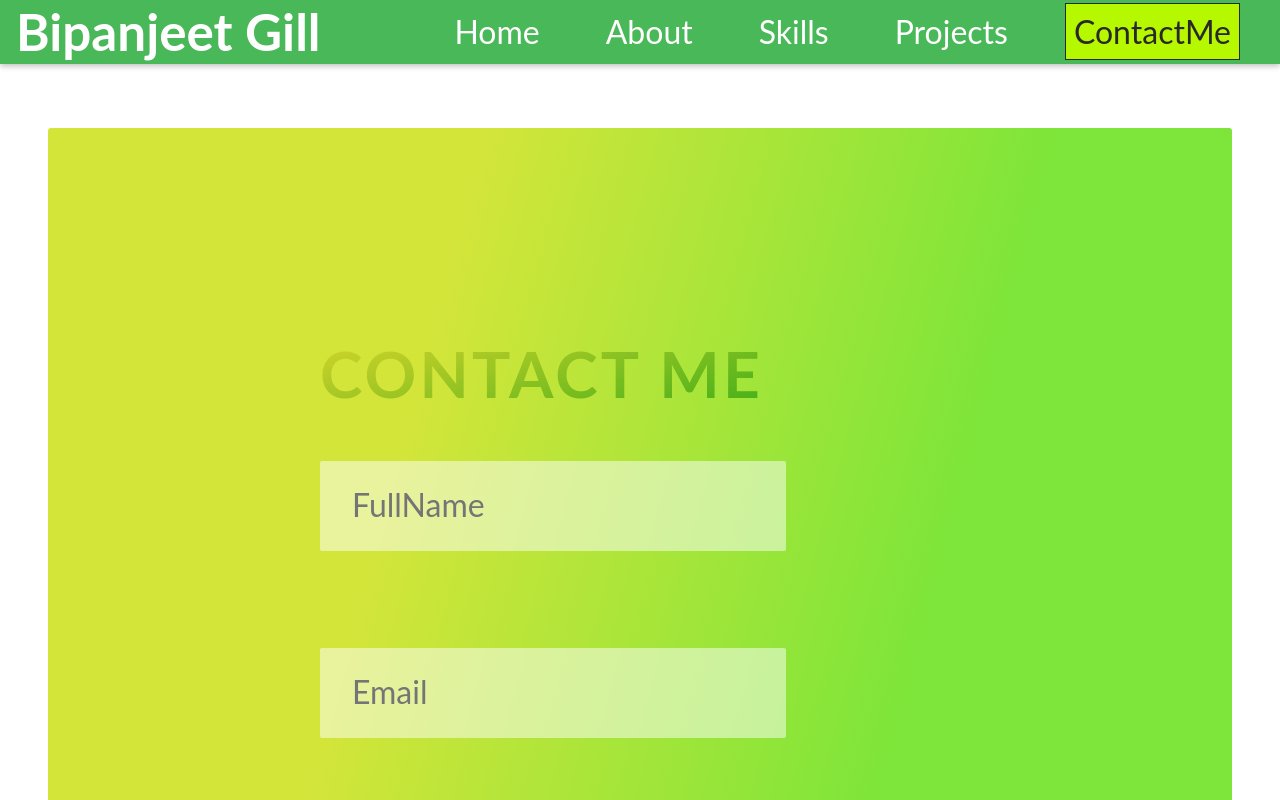
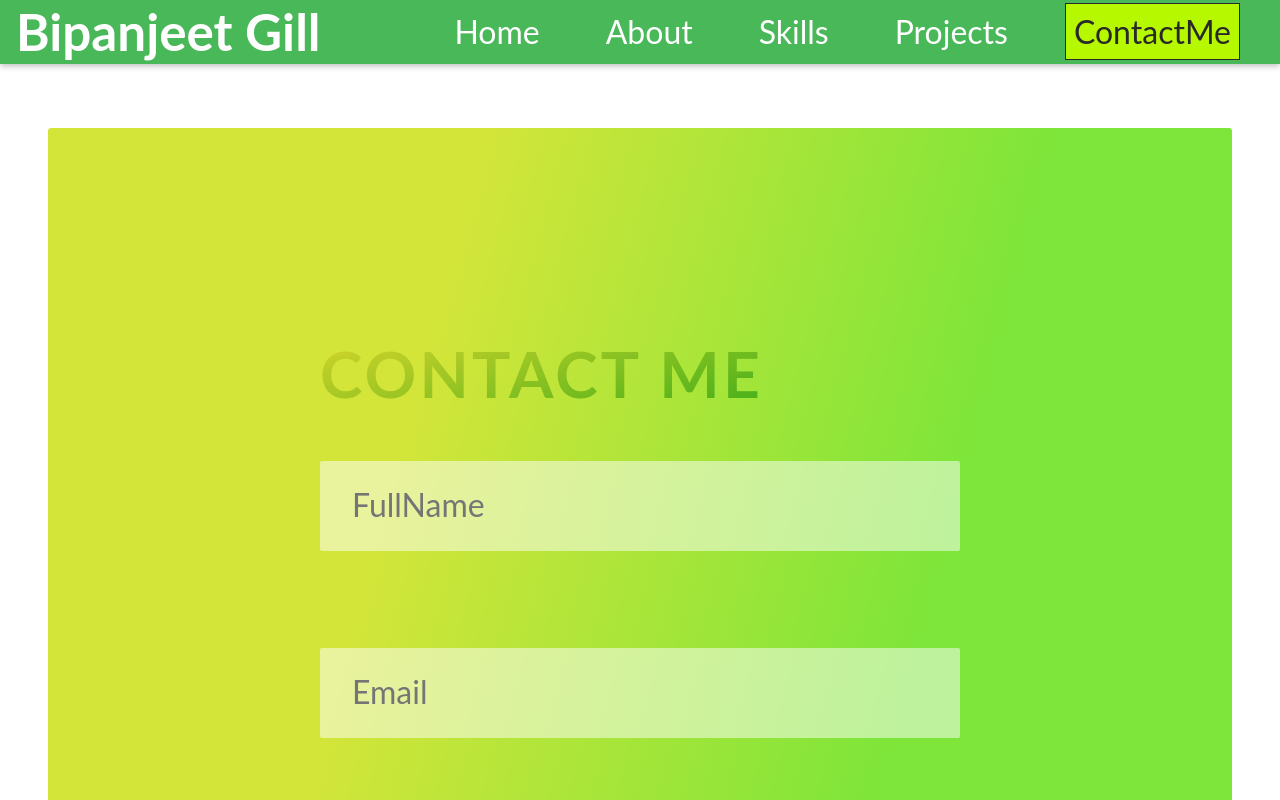
Before and after one commit to bipan82gill/react-portfolio, a React (Create React App) app: page /contact in a window 1280 px wide. Shown: the top 800 px of the page. Built offline with nearby package versions, Linux system fonts and the light colour scheme.

Commit message:
css changes

```diff
--- a/src/Pages/Contact.css
+++ b/src/Pages/Contact.css
@@ -8,9 +8,14 @@
     box-shadow:0 1.5rem 4rem rgba(black, .15);
     background-size:cover;
 }
+.row{
+    width:100%;
+    display:flex;
+    justify-content: center;
+}
 .contact_form{
-    max-width: 80%wv;
-    height:80%hv;
+    width: 100%;
+    height:100%;
     padding:2rem;
 }
 .form_input{
--- a/src/Pages/Skill.css
+++ b/src/Pages/Skill.css
@@ -1,9 +1,10 @@
-.container{
+.container-skills{
     margin:2rem 2rem;
     padding:15rem;
     display:flex;
     flex-direction: column;
     background: black;
+    align-items: center;
 }
 .heading{
     font-weight: 700;
--- a/src/Pages/Skill.js
+++ b/src/Pages/Skill.js
@@ -5,7 +5,7 @@ import './Skill.css';
 const Skill = () => {
     return(
         <React.Fragment>
-        <div class = "container">
+        <div class = "container-skills">
         <div className = "smallCard">
             <h1 className="heading">React&nbsp; &nbsp; &nbsp; &nbsp;&nbsp;NodeJS&nbsp; &nbsp; &nbsp; &nbsp;&nbsp;Express</h1><br/>
             <h1 className="heading">Html 5&nbsp; &nbsp;&nbsp; &nbsp; &nbsp;CSS 3&nbsp; &nbsp;&nbsp; &nbsp; &nbsp;JavaScript</h1><br/>
```
